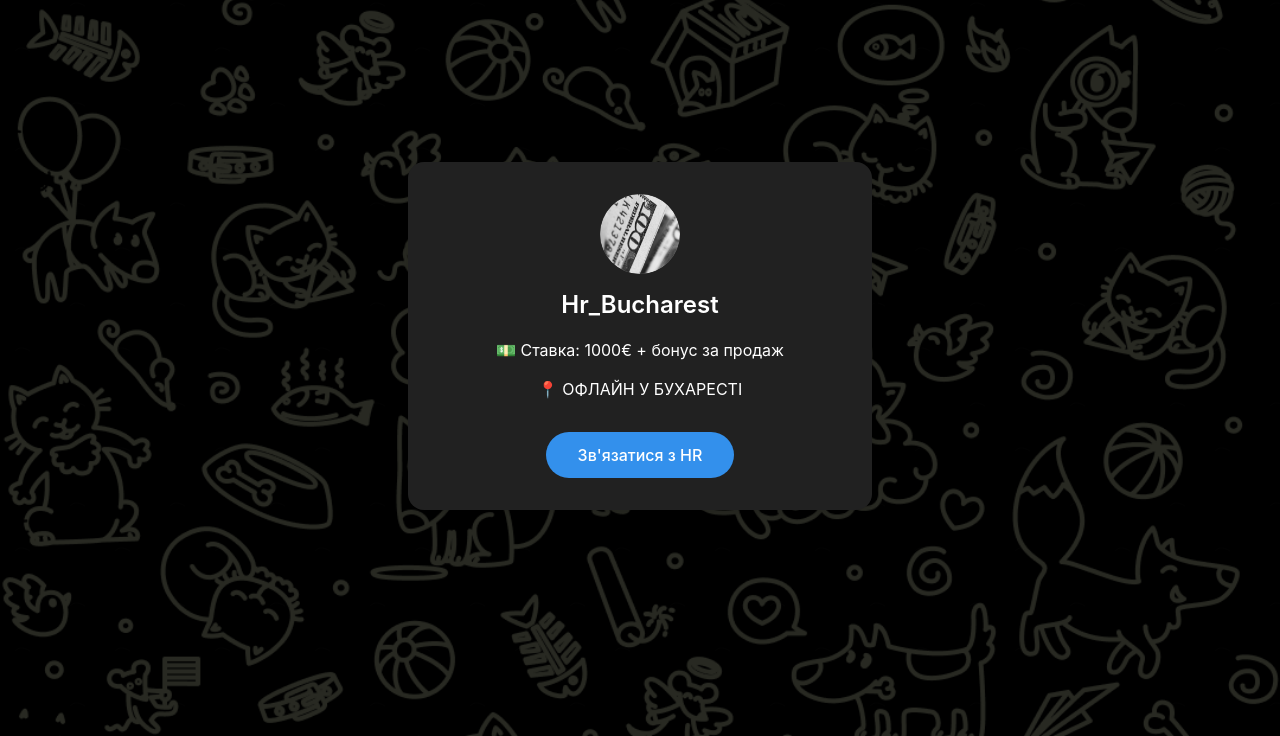
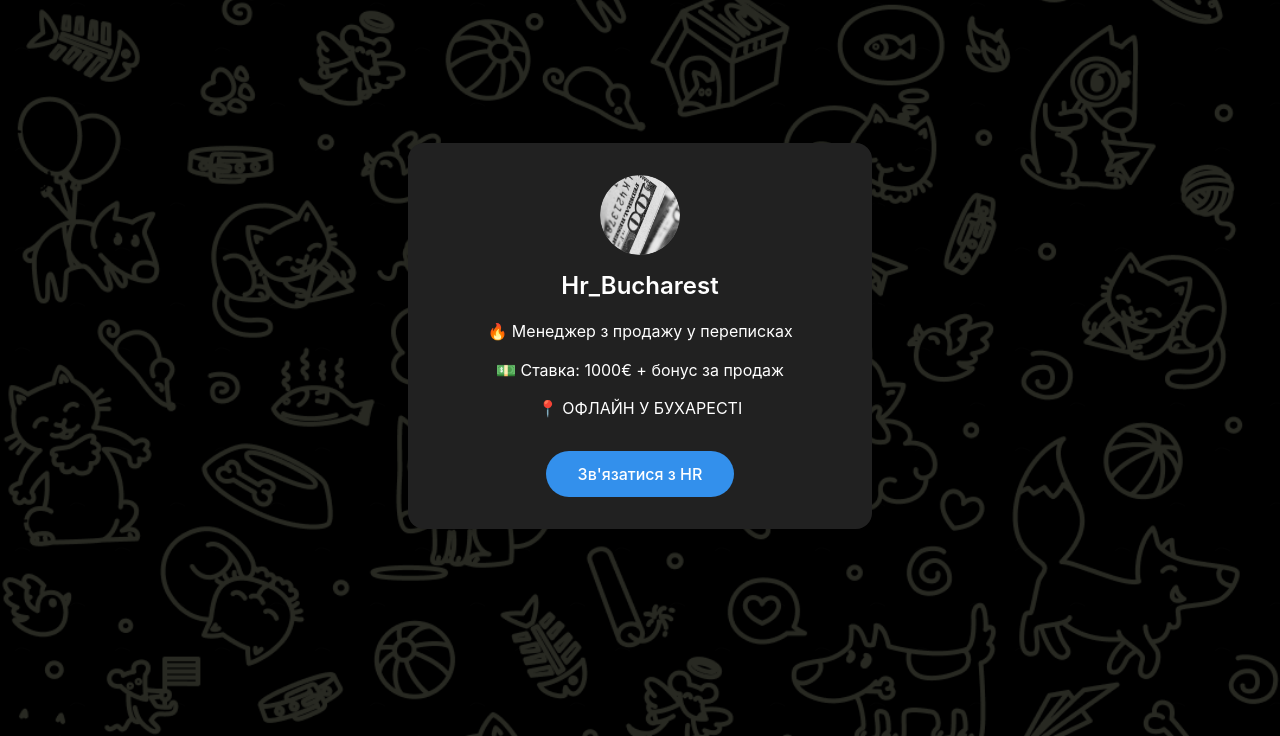
Before and after one commit to MaxSlobodynuk/warsaw, a plain HTML site: page index.html in a window 1280 px wide. Shown: the part 64-800 px from the top of the page. Drawn offline with Linux system fonts and the light colour scheme.

Commit message:
Update index.html

```diff
--- a/index.html
+++ b/index.html
@@ -85,6 +85,7 @@
         <div class="profile-name">Hr_Bucharest</div>
       </div>
       <div class="job-details">
+        <div class="detail-item">🔥 Менеджер з продажу у переписках</div>
         <div class="detail-item">💵 Ставка: 1000€ + бонус за продаж</div>
         <div class="detail-item">
           📍 ОФЛАЙН У БУХАРЕСТІ
```
